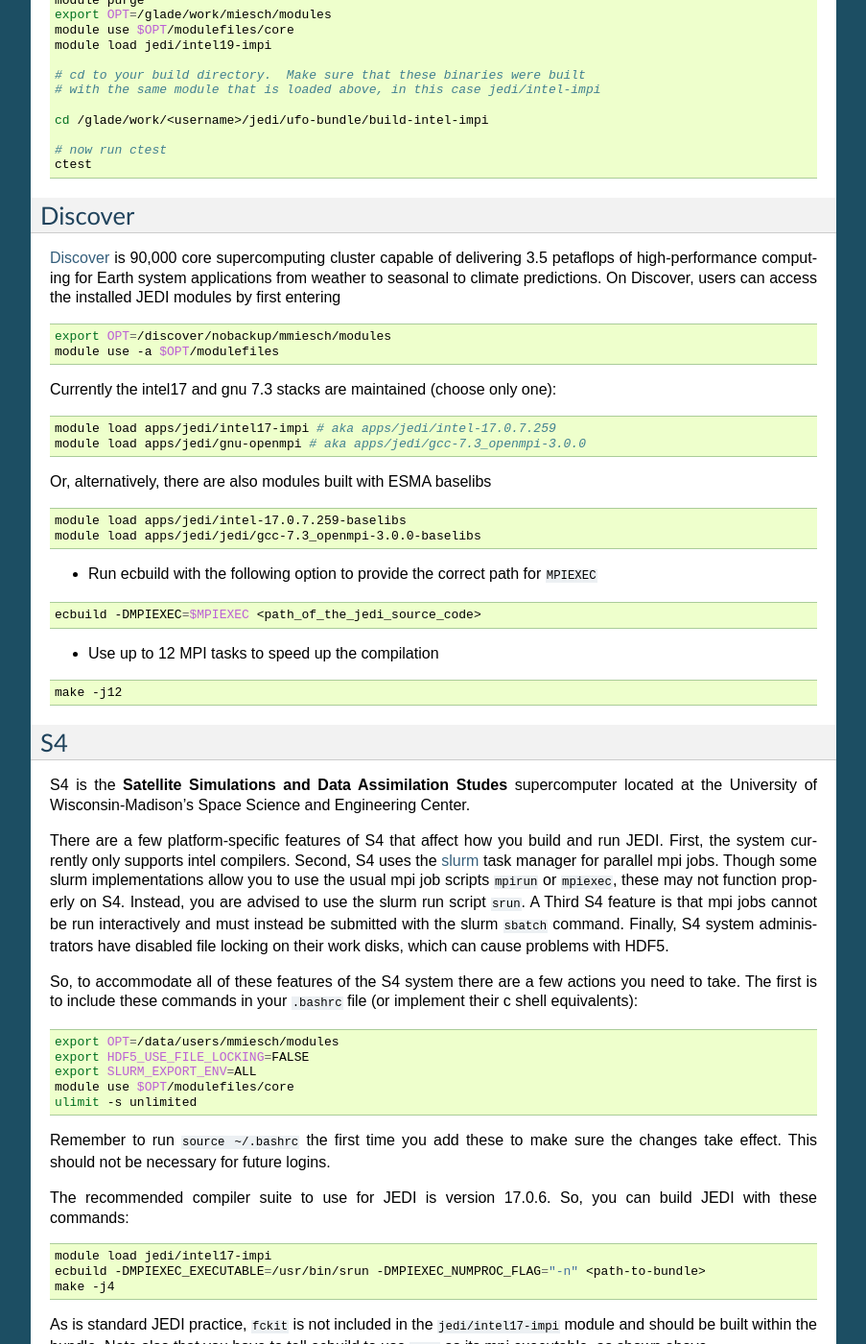
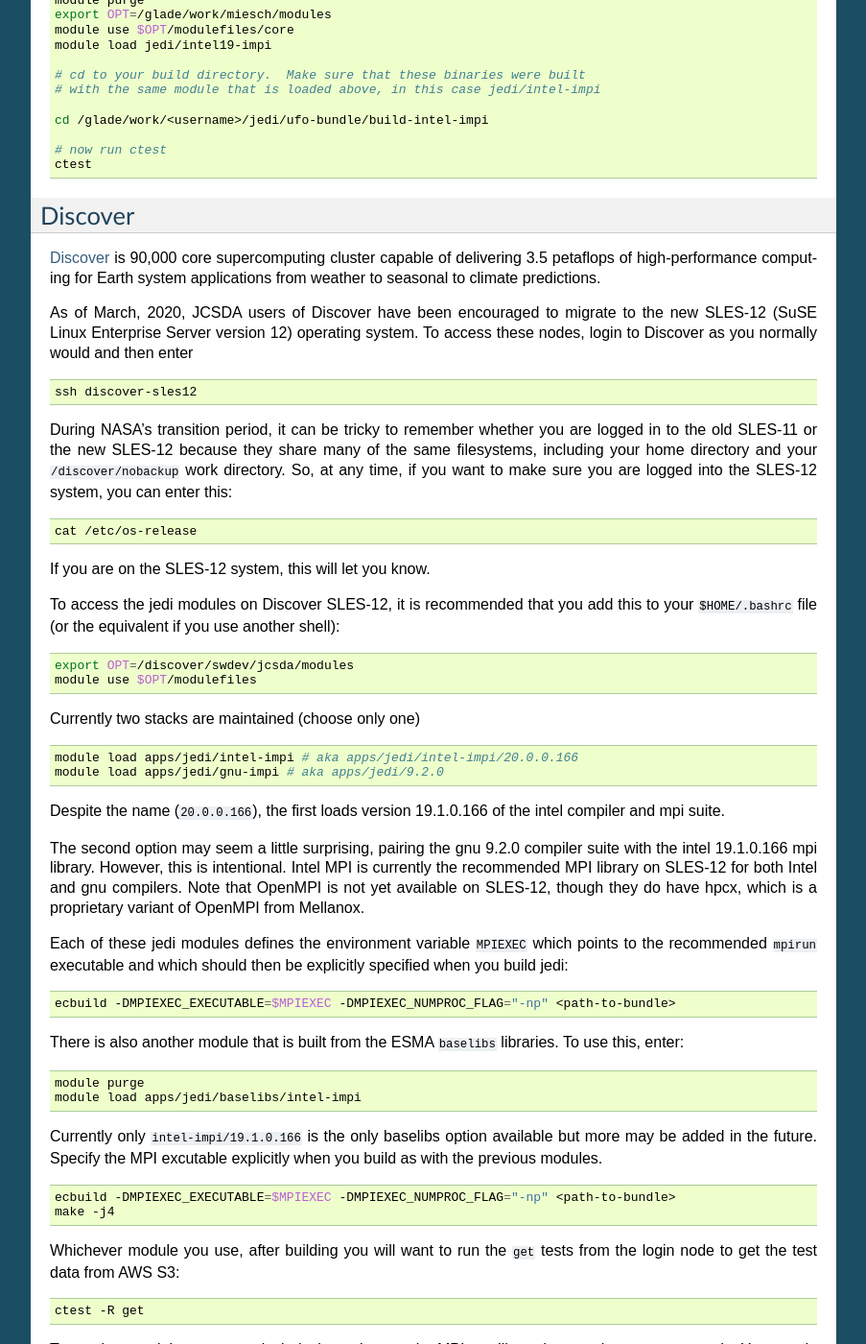
Before and after one commit to JCSDA/jedi-docs, a Sphinx documentation site: the page built from docs/developer/jedi_environment/modules.rst, in a window 1280 px wide and 1400 px high, scrolled down 2917 px. Shown: the whole window at 96% size, without its empty margins (198-1101 px from the left). Built offline with Sphinx 7.4.7, drawn with Linux system fonts in a browser that asks for light colours; some of the changed text lies outside the part shown.

Commit message:
Instructions for SLES-12 (#192)
* add instructions for SLES-12

* instructions for baselibs

```diff
--- a/docs/developer/jedi_environment/modules.rst
+++ b/docs/developer/jedi_environment/modules.rst
@@ -178,39 +178,74 @@
 Discover
 --------
 
-`Discover <https://www.nccs.nasa.gov/systems/discover>`_ is 90,000 core supercomputing cluster capable of delivering 3.5 petaflops of high-performance computing for Earth system applications from weather to seasonal to climate predictions.  On Discover, users can access the installed JEDI modules by first entering
+`Discover <https://www.nccs.nasa.gov/systems/discover>`_ is 90,000 core supercomputing cluster capable of delivering 3.5 petaflops of high-performance computing for Earth system applications from weather to seasonal to climate predictions.
+
+As of March, 2020, JCSDA users of Discover have been encouraged to migrate to the new SLES-12 (SuSE Linux Enterprise Server version 12) operating system.  To access these nodes, login to Discover as you normally would and then enter
 
 .. code :: bash
 
-   export OPT=/discover/nobackup/mmiesch/modules
-   module use -a $OPT/modulefiles
+   ssh discover-sles12
 
-Currently the intel17 and gnu 7.3 stacks are maintained (choose only one):
+During NASA's transition period, it can be tricky to remember whether you are logged in to the old SLES-11 or the new SLES-12 because they share many of the same filesystems, including your home directory and your ``/discover/nobackup`` work directory.  So, at any time, if you want to make sure you are logged into the SLES-12 system, you can enter this:
 
 .. code :: bash
 
-   module load apps/jedi/intel17-impi # aka apps/jedi/intel-17.0.7.259
-   module load apps/jedi/gnu-openmpi # aka apps/jedi/gcc-7.3_openmpi-3.0.0
+   cat /etc/os-release
 
-Or, alternatively, there are also modules built with ESMA baselibs
+If you are on the SLES-12 system, this will let you know.
+
+To access the jedi modules on Discover SLES-12, it is recommended that you add this to your ``$HOME/.bashrc`` file (or the equivalent if you use another shell):
 
 .. code :: bash
 
-   module load apps/jedi/intel-17.0.7.259-baselibs
-   module load apps/jedi/jedi/gcc-7.3_openmpi-3.0.0-baselibs
+   export OPT=/discover/swdev/jcsda/modules
+   module use $OPT/modulefiles
 
-* Run ecbuild with the following option to provide the correct path for :code:`MPIEXEC`
+Currently two stacks are maintained (choose only one)
+
+.. code :: bash
+
+   module load apps/jedi/intel-impi # aka apps/jedi/intel-impi/20.0.0.166
+   module load apps/jedi/gnu-impi # aka apps/jedi/9.2.0
+
+
+Despite the name (``20.0.0.166``), the first loads version 19.1.0.166 of the intel compiler and mpi suite.
+
+The second option may seem a little surprising, pairing the gnu 9.2.0 compiler suite with the intel 19.1.0.166 mpi library.  However, this is intentional.  Intel MPI is currently the recommended MPI library on SLES-12 for both Intel and gnu compilers.  Note that OpenMPI is not yet available on SLES-12, though they do have hpcx, which is a proprietary variant of OpenMPI from Mellanox.
+
+Each of these jedi modules defines the environment variable ``MPIEXEC`` which points to the recommended ``mpirun`` executable and which should then be explicitly specified when you build jedi:
+
+.. code :: bash
+
+   ecbuild -DMPIEXEC_EXECUTABLE=$MPIEXEC -DMPIEXEC_NUMPROC_FLAG="-np" <path-to-bundle>
+
+There is also another module that is built from the ESMA ``baselibs`` libraries.  To use this, enter:
+
+.. code :: bash
+
+    module purge
+    module load apps/jedi/baselibs/intel-impi
+
+Currently only ``intel-impi/19.1.0.166`` is the only baselibs option available but more may be added in the future.  Specify the MPI excutable explicitly when you build as with the previous modules.
 
 .. code:: bash
 
-    ecbuild -DMPIEXEC=$MPIEXEC <path_of_the_jedi_source_code>
+    ecbuild -DMPIEXEC_EXECUTABLE=$MPIEXEC -DMPIEXEC_NUMPROC_FLAG="-np" <path-to-bundle>
+    make -j4
 
-* Use up to 12 MPI tasks to speed up the compilation
+Whichever module you use, after building you will want to run the ``get`` tests from the login node to get the test data from AWS S3:
 
 .. code:: bash
 
-    make -j12
+    ctest -R get
 
+To run the remaining tests, particularly those that require MPI, you'll need to acquire a compute node.  You can do this interactively with
+
+.. code:: bash
+
+    salloc --nodes=1 --time=30
+
+Or, you can submit a batch script to the queue through ``sbatch`` as described in the S4 instructions below.
 
 S4
 --
```
